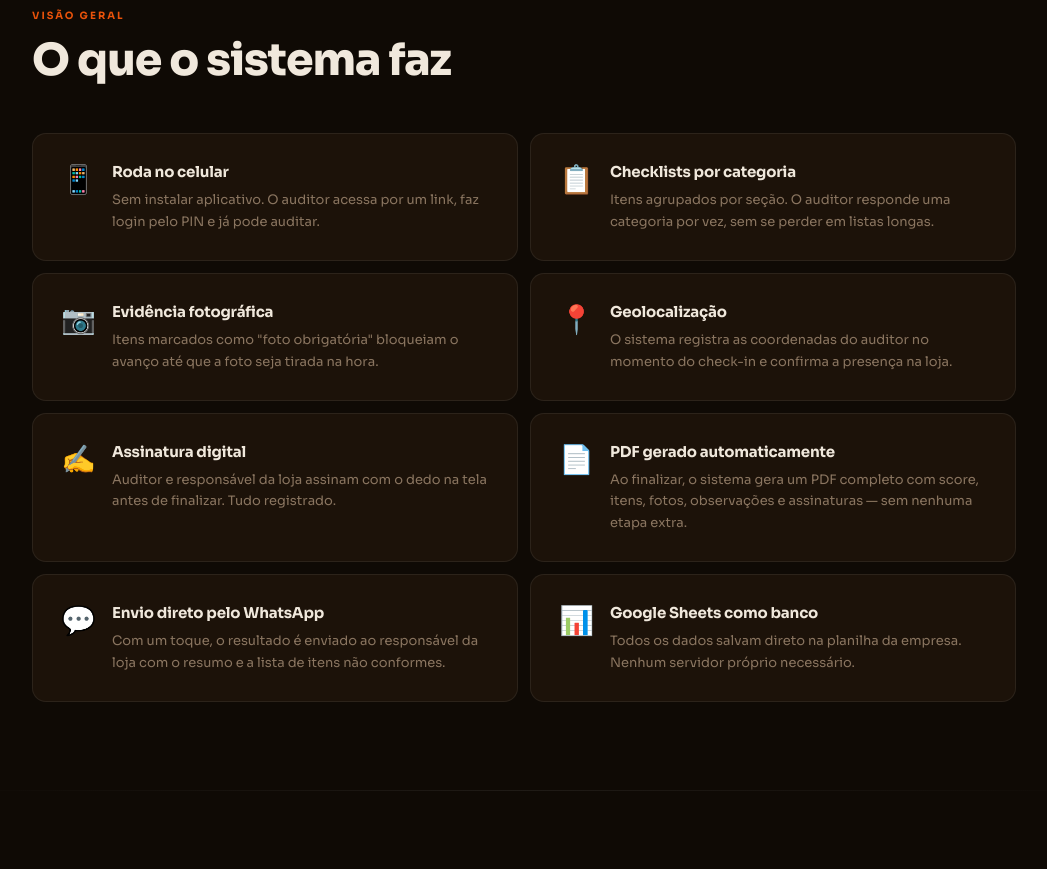
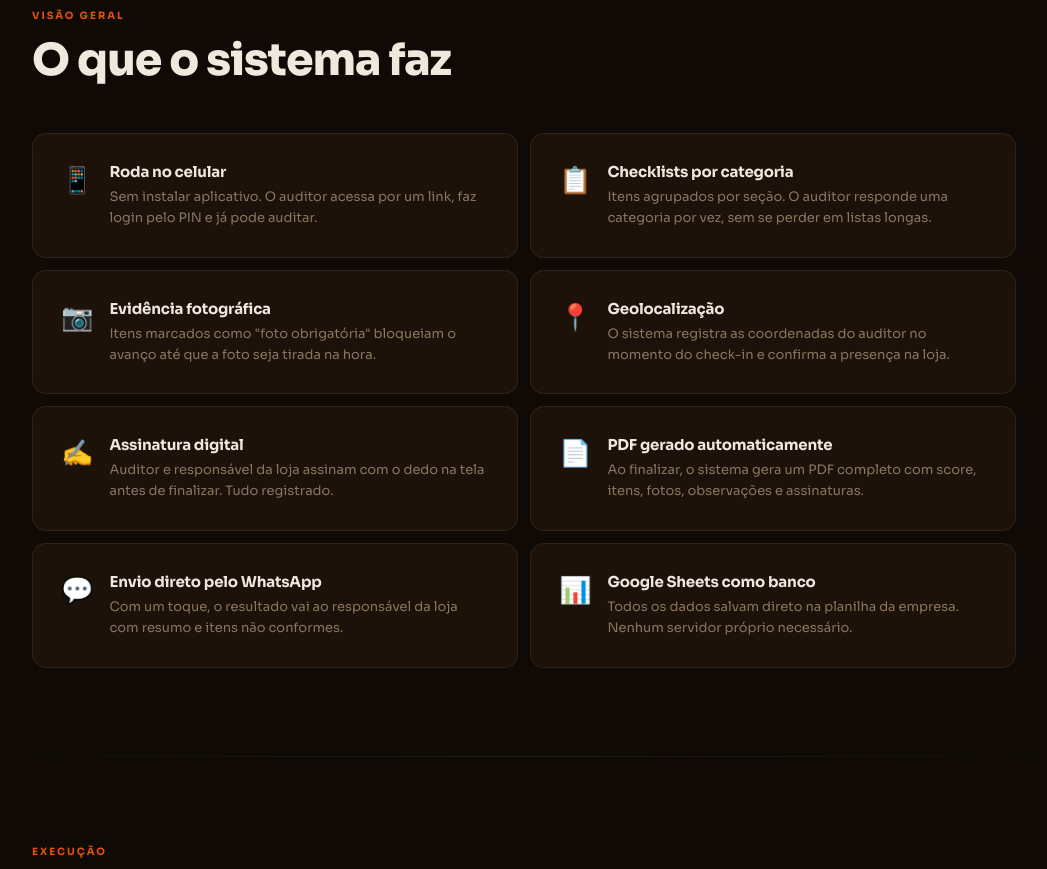
Before and after one commit to marcuslioba/site-auditoria-LanLan, a plain HTML site: page index.html in a window 1280 px wide. Shown: the part 880-1749 px from the top of the page, without its empty margins (116-1163 px from the left). Drawn offline with Linux system fonts and the light colour scheme.

Commit message:
Update index.html

```diff
--- a/index.html
+++ b/index.html
@@ -123,6 +123,16 @@
 .footer-logo span{font-size:14px;font-weight:700}
 footer p{font-size:12px;color:var(--muted)}
 
+/* GRID FUNCIONALIDADES */
+.grid-feat{display:grid;grid-template-columns:1fr 1fr;gap:12px}
+.feat-row{display:contents}
+.card-h{display:flex;align-items:flex-start;gap:16px}
+.card-h .card-icon-sm{font-size:26px;flex-shrink:0;margin-top:2px}
+.card-h h3{font-size:15px;font-weight:700;margin-bottom:6px}
+.card-h p{font-size:13px;color:var(--muted);line-height:1.6}
+@media(max-width:600px){
+  .grid-feat{grid-template-columns:1fr}
+}
 /* ANIM */
 @keyframes float{0%,100%{transform:translateY(0)}50%{transform:translateY(-8px)}}
 .float{animation:float 3.5s ease-in-out infinite}
@@ -165,47 +175,15 @@
 <div class="section">
   <div class="eyebrow">Visão geral</div>
   <div class="section-title">O que o sistema faz</div>
-  <div style="display:flex;flex-direction:column;gap:12px">
-    <div style="display:grid;grid-template-columns:1fr 1fr;gap:12px">
-      <div class="card" style="display:flex;align-items:flex-start;gap:16px">
-        <span style="font-size:28px;flex-shrink:0">📱</span>
-        <div><h3>Roda no celular</h3><p>Sem instalar aplicativo. O auditor acessa por um link, faz login pelo PIN e já pode auditar.</p></div>
-      </div>
-      <div class="card" style="display:flex;align-items:flex-start;gap:16px">
-        <span style="font-size:28px;flex-shrink:0">📋</span>
-        <div><h3>Checklists por categoria</h3><p>Itens agrupados por seção. O auditor responde uma categoria por vez, sem se perder em listas longas.</p></div>
-      </div>
-    </div>
-    <div style="display:grid;grid-template-columns:1fr 1fr;gap:12px">
-      <div class="card" style="display:flex;align-items:flex-start;gap:16px">
-        <span style="font-size:28px;flex-shrink:0">📷</span>
-        <div><h3>Evidência fotográfica</h3><p>Itens marcados como "foto obrigatória" bloqueiam o avanço até que a foto seja tirada na hora.</p></div>
-      </div>
-      <div class="card" style="display:flex;align-items:flex-start;gap:16px">
-        <span style="font-size:28px;flex-shrink:0">📍</span>
-        <div><h3>Geolocalização</h3><p>O sistema registra as coordenadas do auditor no momento do check-in e confirma a presença na loja.</p></div>
-      </div>
-    </div>
-    <div style="display:grid;grid-template-columns:1fr 1fr;gap:12px">
-      <div class="card" style="display:flex;align-items:flex-start;gap:16px">
-        <span style="font-size:28px;flex-shrink:0">✍️</span>
-        <div><h3>Assinatura digital</h3><p>Auditor e responsável da loja assinam com o dedo na tela antes de finalizar. Tudo registrado.</p></div>
-      </div>
-      <div class="card" style="display:flex;align-items:flex-start;gap:16px">
-        <span style="font-size:28px;flex-shrink:0">📄</span>
-        <div><h3>PDF gerado automaticamente</h3><p>Ao finalizar, o sistema gera um PDF completo com score, itens, fotos, observações e assinaturas — sem nenhuma etapa extra.</p></div>
-      </div>
-    </div>
-    <div style="display:grid;grid-template-columns:1fr 1fr;gap:12px">
-      <div class="card" style="display:flex;align-items:flex-start;gap:16px">
-        <span style="font-size:28px;flex-shrink:0">💬</span>
-        <div><h3>Envio direto pelo WhatsApp</h3><p>Com um toque, o resultado é enviado ao responsável da loja com o resumo e a lista de itens não conformes.</p></div>
-      </div>
-      <div class="card" style="display:flex;align-items:flex-start;gap:16px">
-        <span style="font-size:28px;flex-shrink:0">📊</span>
-        <div><h3>Google Sheets como banco</h3><p>Todos os dados salvam direto na planilha da empresa. Nenhum servidor próprio necessário.</p></div>
-      </div>
-    </div>
+  <div class="grid-feat">
+    <div class="card card-h"><span class="card-icon-sm">📱</span><div><h3>Roda no celular</h3><p>Sem instalar aplicativo. O auditor acessa por um link, faz login pelo PIN e já pode auditar.</p></div></div>
+    <div class="card card-h"><span class="card-icon-sm">📋</span><div><h3>Checklists por categoria</h3><p>Itens agrupados por seção. O auditor responde uma categoria por vez, sem se perder em listas longas.</p></div></div>
+    <div class="card card-h"><span class="card-icon-sm">📷</span><div><h3>Evidência fotográfica</h3><p>Itens marcados como "foto obrigatória" bloqueiam o avanço até que a foto seja tirada na hora.</p></div></div>
+    <div class="card card-h"><span class="card-icon-sm">📍</span><div><h3>Geolocalização</h3><p>O sistema registra as coordenadas do auditor no momento do check-in e confirma a presença na loja.</p></div></div>
+    <div class="card card-h"><span class="card-icon-sm">✍️</span><div><h3>Assinatura digital</h3><p>Auditor e responsável da loja assinam com o dedo na tela antes de finalizar. Tudo registrado.</p></div></div>
+    <div class="card card-h"><span class="card-icon-sm">📄</span><div><h3>PDF gerado automaticamente</h3><p>Ao finalizar, o sistema gera um PDF completo com score, itens, fotos, observações e assinaturas.</p></div></div>
+    <div class="card card-h"><span class="card-icon-sm">💬</span><div><h3>Envio direto pelo WhatsApp</h3><p>Com um toque, o resultado vai ao responsável da loja com resumo e itens não conformes.</p></div></div>
+    <div class="card card-h"><span class="card-icon-sm">📊</span><div><h3>Google Sheets como banco</h3><p>Todos os dados salvam direto na planilha da empresa. Nenhum servidor próprio necessário.</p></div></div>
   </div>
 </div>
 
```
